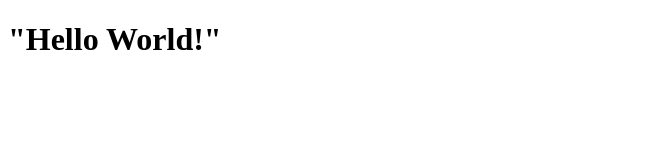
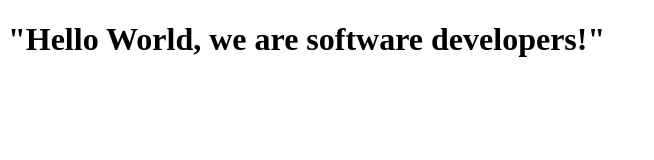
Before and after one commit to Duncannjau/microverse-project, a plain HTML site: page index.html in a window 1280 px wide. Shown: the whole page, without its empty margins (0-654 px from the left). Drawn offline with Linux system fonts and the light colour scheme.

Commit message:
modify index.html

```diff
--- a/index.html
+++ b/index.html
@@ -7,6 +7,6 @@
     <title>Document</title>
 </head>
 <body>
-    <h1>"Hello World!"</h1>
+    <h1>"Hello World, we are software developers!"</h1>
 </body>
 </html>
```
